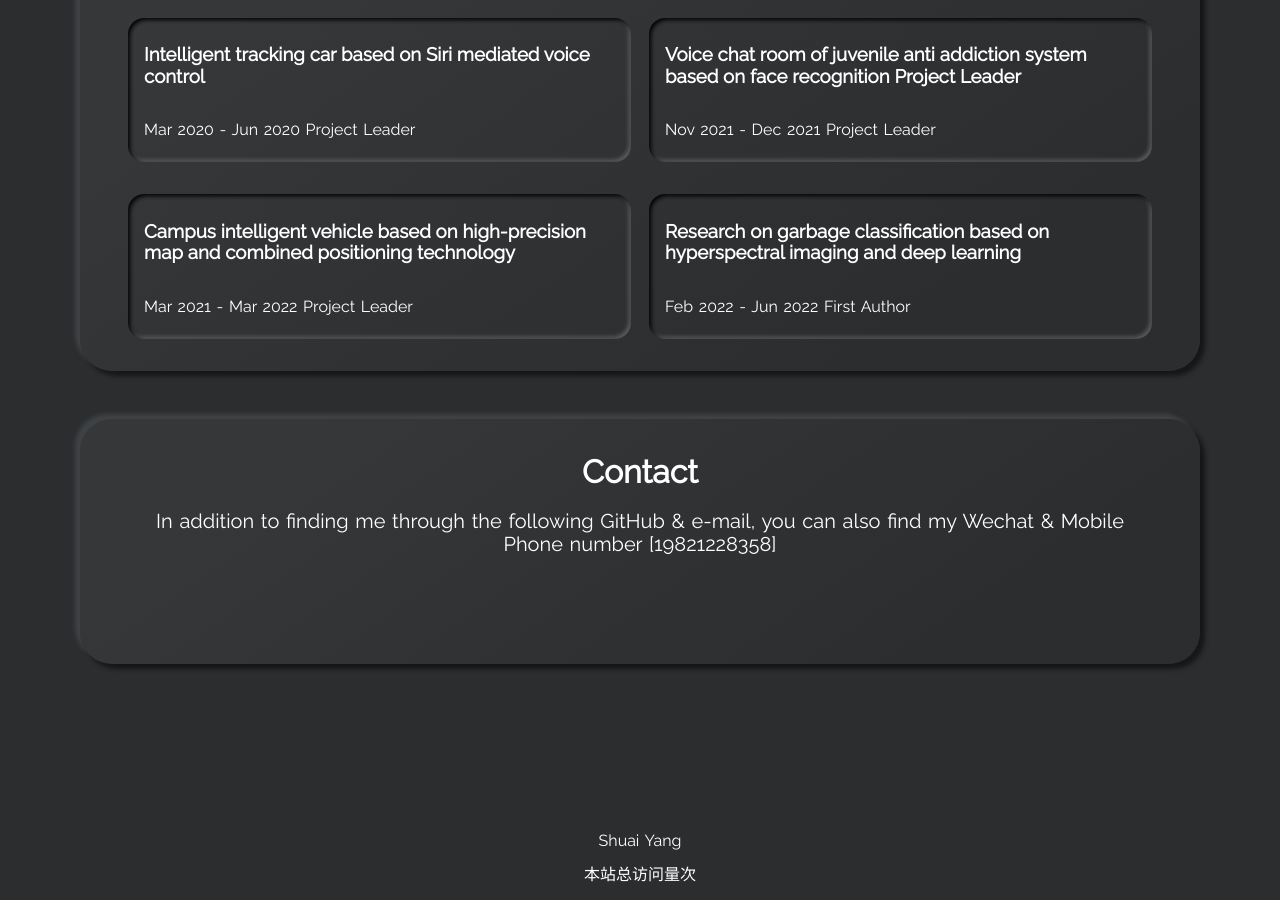
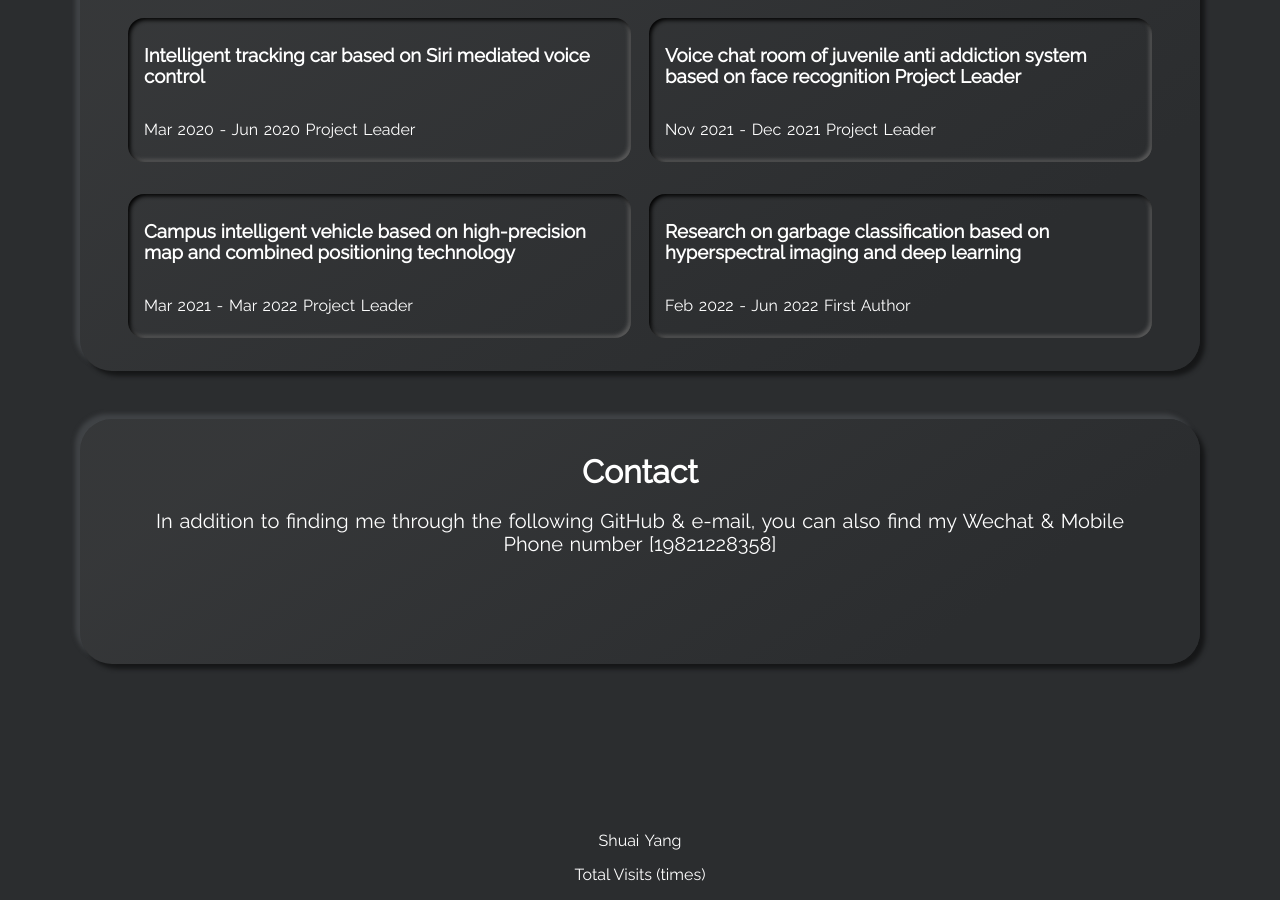
Before and after one commit to YS-IMTech/YS-IMTech.github.io, a Jekyll site: the page built from index.html, in a window 1280 px wide and 900 px high, scrolled down 2890 px. Built offline with Jekyll 4.4.1, drawn with Linux system fonts in a browser that asks for light colours; comment, search, counter and statistics services are not loaded.

Commit message:
Update footer.html

```diff
--- a/_includes/footer.html
+++ b/_includes/footer.html
@@ -5,7 +5,7 @@
       Shuai Yang
   </p>
 <span id="busuanzi_container_site_pv">
-	本站总访问量<span id="busuanzi_value_site_pv"></span>次
+	Total Visits <span id="busuanzi_value_site_pv"></span> (times)
 </span>
 </footer>
 
```
